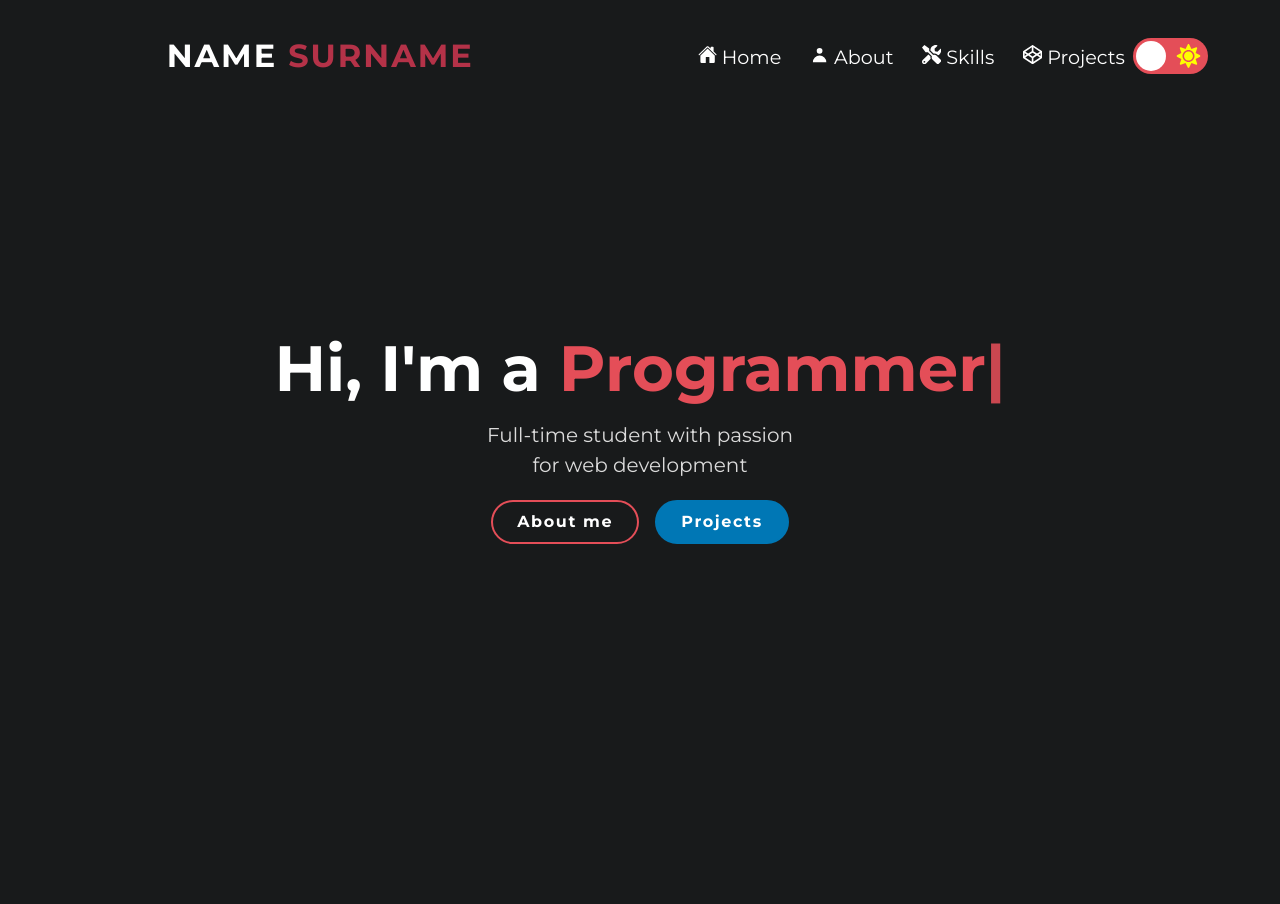
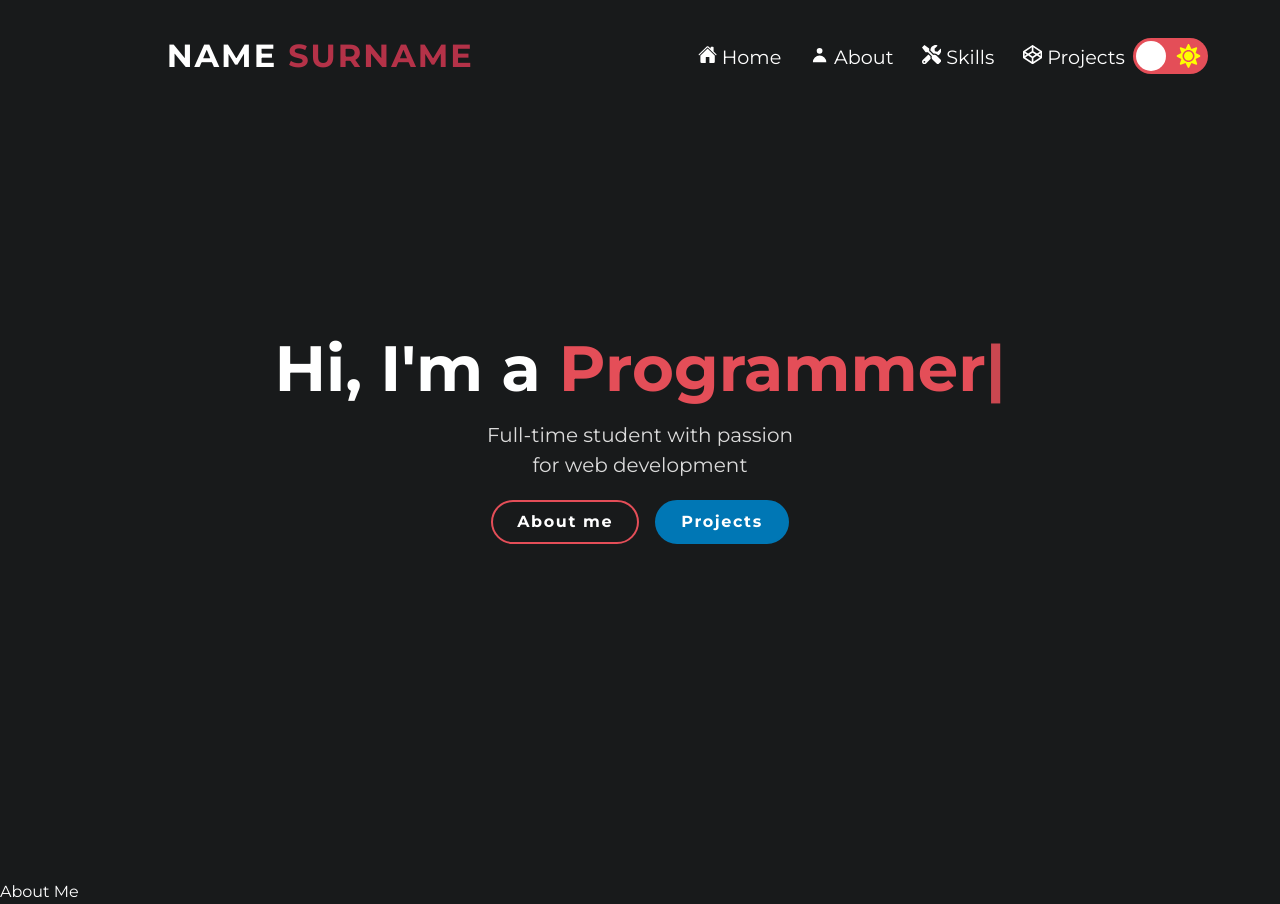
Before and after one commit to tanselbay1/portfolio, a React (Create React App) app: page / in a window 1280 px wide. Before the commit the page ends 880 px from the top, so only its background shows below. Built offline with nearby package versions, Linux system fonts and the light colour scheme.

Commit message:
Setup "About Section" Component

```diff
--- a/src/App.js
+++ b/src/App.js
@@ -1,11 +1,12 @@
 import './assets/styles.scss';
-import { Header, Hero } from './components';
+import { Header, Hero, About } from './components';
 
 function App() {
     return (
         <div className="App">
             <Header />
             <Hero />
+            <About />
         </div>
     );
 }
--- a/src/assets/styles.scss
+++ b/src/assets/styles.scss
@@ -5,6 +5,7 @@
 @use './style-components//header/themeToggle';
 @use './style-components/header/nav-menu';
 @use './style-components/hero';
+@use './style-components/about';
 
 * {
     font-family: $font-text;
--- /dev/null
+++ b/src/components/About.js
@@ -0,0 +1,3 @@
+export function About() {
+    return <div>About Me</div>;
+}
--- a/src/components/index.js
+++ b/src/components/index.js
@@ -1,3 +1,4 @@
 export * from './header/Header';
 export * from './Hero';
 export * from '../library/typed';
+export * from './About';
```
Also changed, not shown: src/assets/style-components/_about.scss (added).
